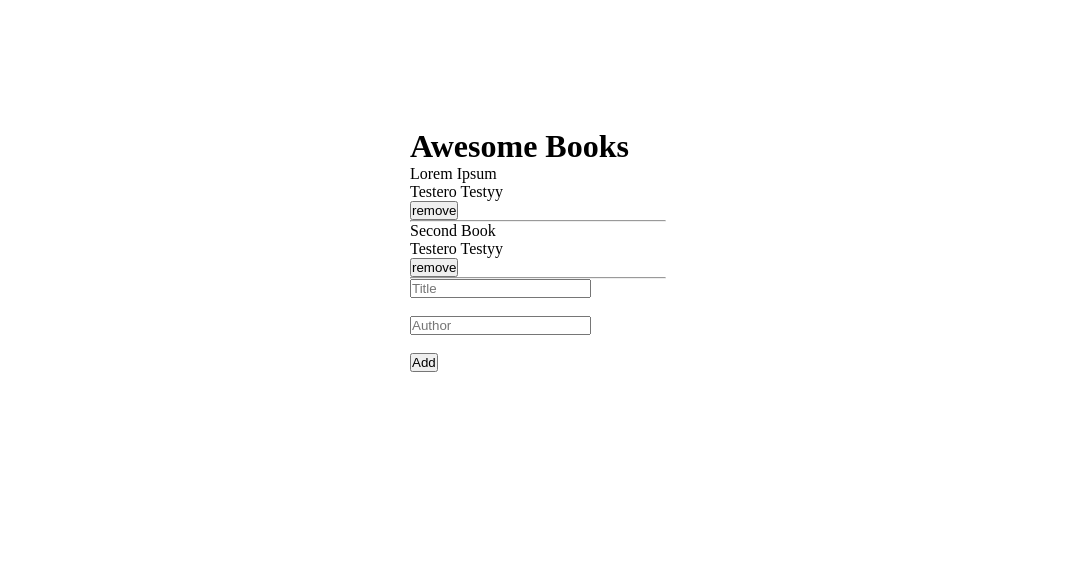
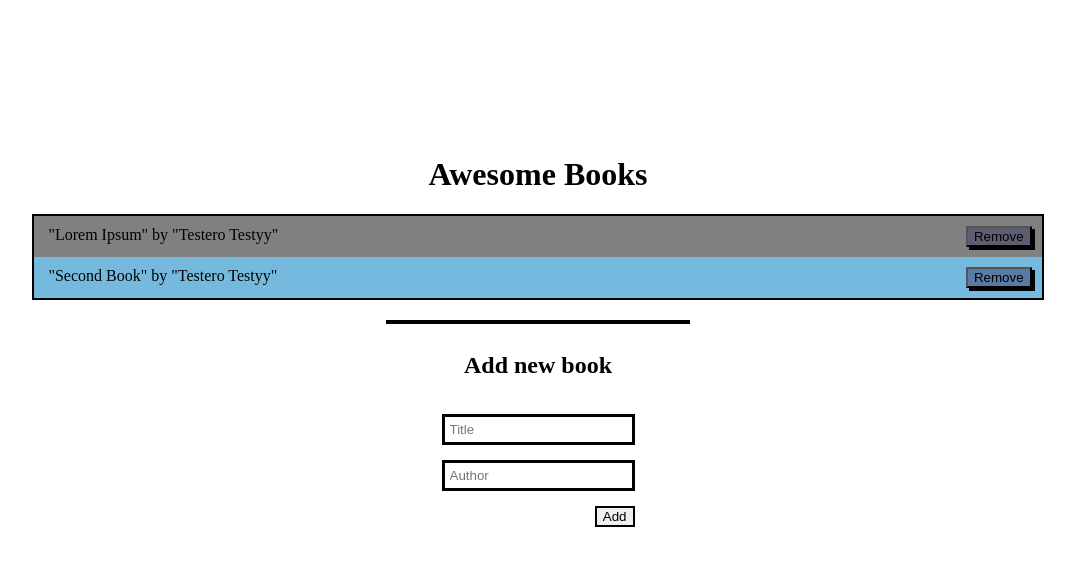
Before and after one commit to yin-ka/Awesome-Books, a website: page index.html in a window 1280 px wide. Shown: the whole page, without its empty margins (102-1177 px from the left). Drawn offline with Linux system fonts and the light colour scheme.

Commit message:
made use of class to set up booklist

```diff
--- a/index.html
+++ b/index.html
@@ -11,18 +11,19 @@
 <body>
     <main class="main-section">
         <div class="container">
-            <div class="title">
-                <h1>Awesome Books</h1>
+            <h1 id="list-title">Awesome Books</h1>
+            <div id="book-list">
+            <!--Booklist added in javascript  -->
             </div>
-            <div class="fav-books"></div>
-            <form action="" id="formID">
-                <input type="text" placeholder="Title" id="book-title" required><br><br>
-                <input type="text" placeholder="Author" id="book-author" required><br><br>
-                <button type="submit" id="submit-button" onclick="logSubmit(event)">Add</button>
+            <hr>
+            <form id="book-form">
+                <h2 id="form-title">Add new book</h2>
+                <input type="text" id="title" placeholder="Title" required>
+                <input type="text" id="author" placeholder="Author" required>
+                <button type="submit">Add</button>
             </form>
         </div>
-        <div class="out" hidden></div>
     </main>
-    <script src="script.js" type="text/javascript"></script>
+    <script src="refactor.js" type="text/javascript"></script>
 </body>
 </html>
--- a/refactor.js
+++ b/refactor.js
@@ -0,0 +1,75 @@
+class BookList {
+  constructor() {
+    this.form = document.querySelector('#book-form');
+    this.bookListContainer = document.querySelector('#book-list');
+    this.books = [{
+      title: 'Lorem Ipsum',
+      author: 'Testero Testyy',
+    },
+    {
+      title: 'Second Book',
+      author: 'Testero Testyy',
+    }];
+    this.newListBook = {};
+    this.loadBooksFromLocalStorage();
+    this.displayBooks();
+  }
+
+  loadBooksFromLocalStorage() {
+    const storedBooks = localStorage.getItem('books');
+    if (storedBooks) {
+      this.books = JSON.parse(storedBooks);
+    } else {
+      localStorage.setItem('books', JSON.stringify(this.books));
+    }
+  }
+
+  book(title, author) {
+    this.newListBook.title = title;
+    this.newListBook.author = author;
+    return { title, author };
+  }
+
+  displayBooks() {
+    this.bookListContainer.innerHTML = '';
+    this.books.forEach((book, index) => {
+      const li = document.createElement('div');
+      li.className = 'book';
+      li.innerHTML = `<span class="name">&nbsp;"${book.title}"&nbsp;</span> by <span class="names">&nbsp;"${book.author}"&nbsp;</span> `;
+      const removeBtn = document.createElement('button');
+      removeBtn.className = 'remove';
+      removeBtn.textContent = 'Remove';
+      removeBtn.setAttribute('data-index', index);
+      li.appendChild(removeBtn);
+      this.bookListContainer.appendChild(li);
+    });
+    this.form.reset();
+  }
+
+  addBook(event) {
+    event.preventDefault();
+    const title = event.target[0].value;
+    const author = event.target[1].value;
+    const newBook = this.book(title, author);
+    this.books.push(newBook);
+    localStorage.setItem('books', JSON.stringify(this.books));
+    this.displayBooks();
+  }
+
+  removeBook(index) {
+    this.books.splice(index, 1);
+    localStorage.setItem('books', JSON.stringify(this.books));
+    this.displayBooks();
+  }
+
+  setupEventListeners() {
+    this.form.addEventListener('submit', this.addBook.bind(this));
+    this.bookListContainer.addEventListener('click', (e) => {
+      if (e.target.className === 'remove') {
+        this.removeBook(e.target.dataset.index);
+      }
+    });
+  }
+}
+const myBookList = new BookList();
+myBookList.setupEventListeners();
--- a/styles.css
+++ b/styles.css
@@ -1,9 +1,67 @@
 * {
-  margin: 0;
-  padding: 0;
   box-sizing: border-box;
 }
 
-.main-section {
-  padding: 10% 40%;
+.container {
+  padding: 10%;
 }
+
+#book-list {
+  border: 2px solid black;
+  margin-bottom: 20px;
+}
+
+hr {
+  width: 30%;
+  border: 2px solid black;
+}
+
+.book {
+  display: flex;
+  justify-content: space-between;
+  padding: 10px;
+}
+
+.book:nth-child(odd) {
+  background-color: grey;
+}
+
+.book:nth-child(even) {
+  background-color: rgb(118, 185, 223);
+}
+
+.remove {
+  margin-left: auto;
+  box-shadow: 3px 3px;
+  background-color: rgba(61, 61, 102, 0.5);
+}
+
+.remove:hover {
+  background-color: rgb(255, 255, 0);
+}
+
+#list-title {
+  text-align: center;
+}
+
+#book-form {
+  margin-inline: auto;
+  width: fit-content;
+  display: flex;
+  flex-direction: column;
+  gap: 15px;
+}
+
+#book-form input {
+  border: 3px solid black;
+  padding: 5px;
+}
+
+#form-title {
+  margin-inline: auto;
+}
+
+button[type="submit"] {
+  align-self: flex-end;
+  border: 2px solid black;
+}
```
